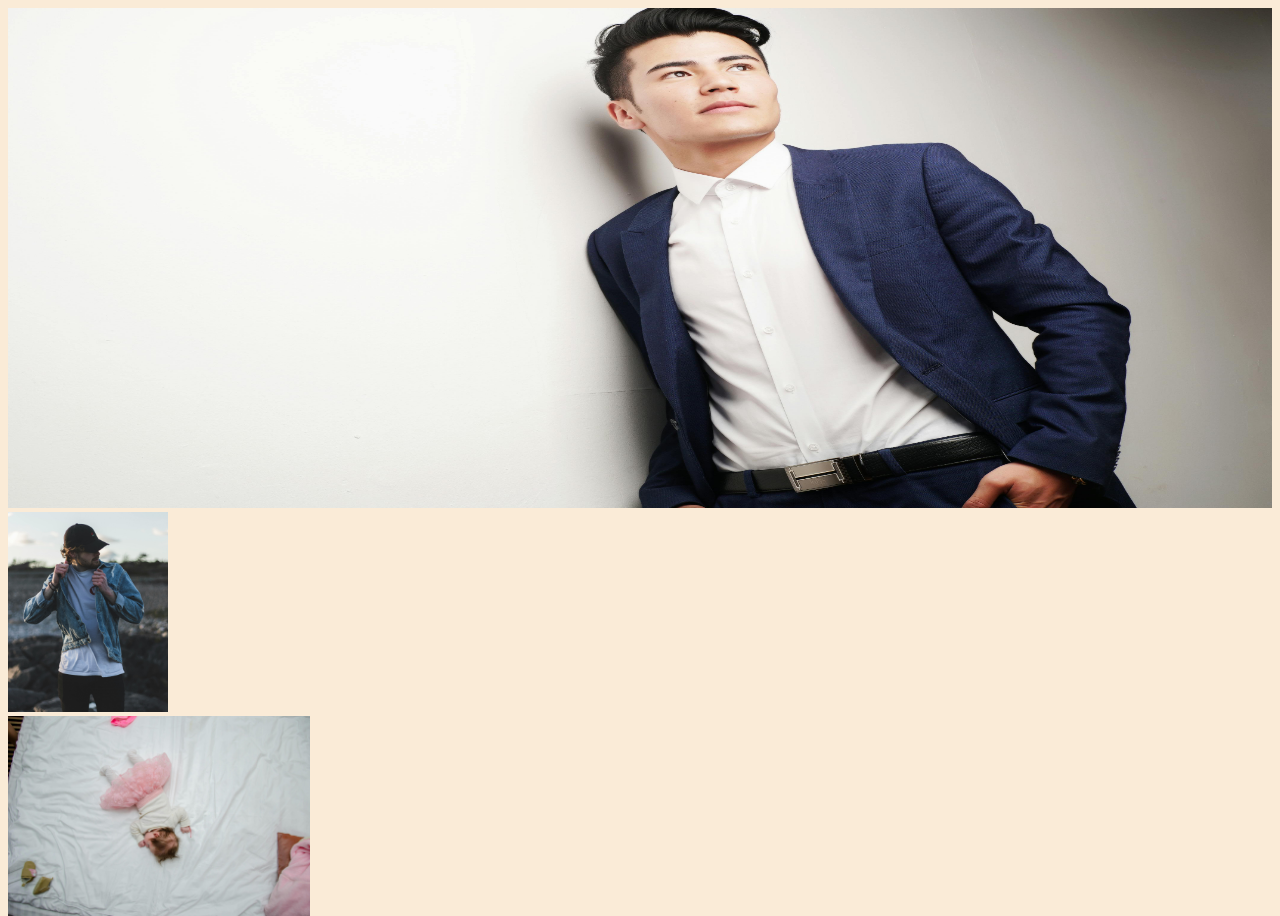
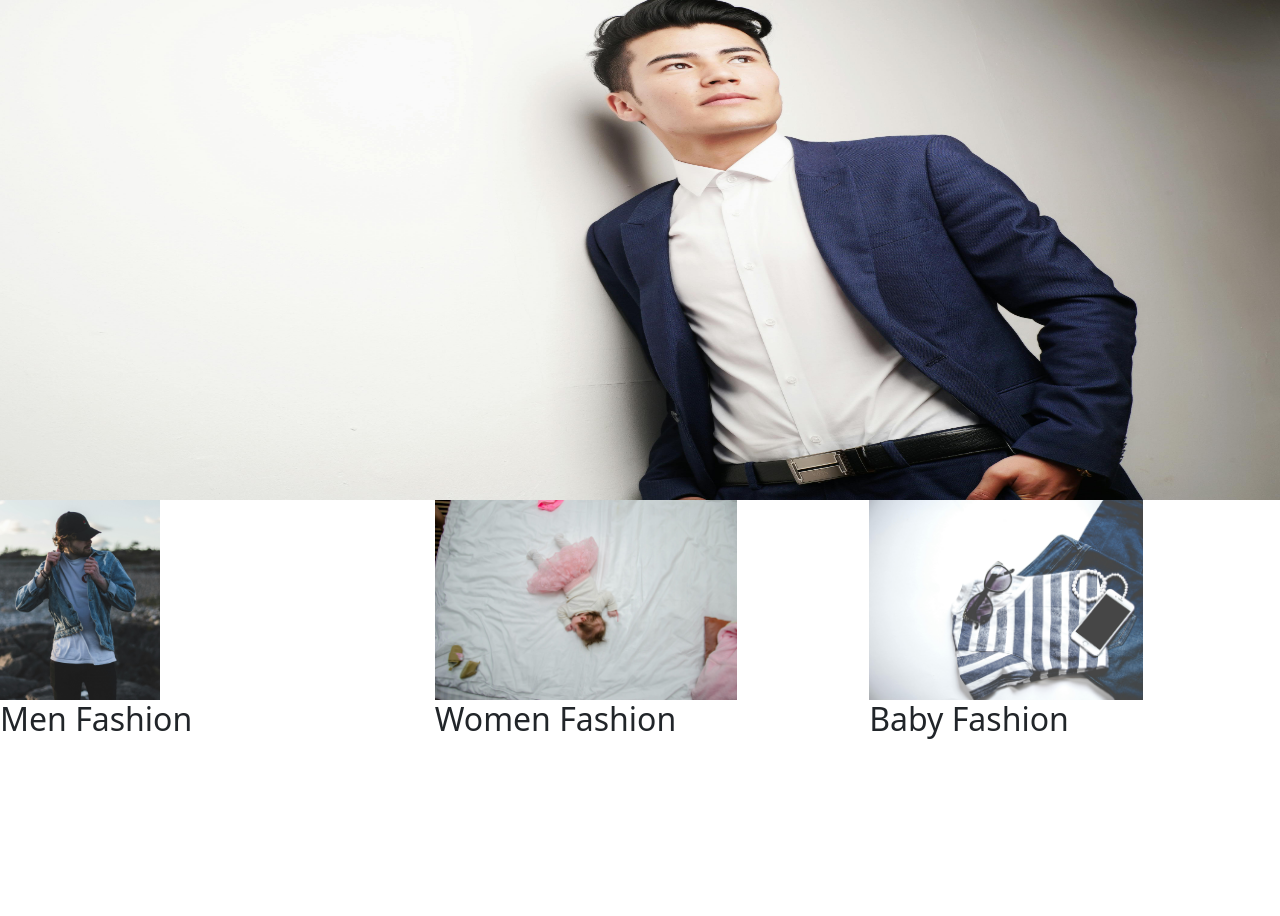
Before and after one commit to Ajaykumar5757/Landing-page, a plain HTML site: page index.html in a window 1280 px wide. Shown: the top 916 px of the page. After the commit the page ends 800 px from the top, so only its background shows below. Drawn offline with nearby package versions, Linux system fonts and the light colour scheme.

Commit message:
Update index.html

```diff
--- a/index.html
+++ b/index.html
@@ -5,27 +5,32 @@
     <meta name="viewport" content="width=device-width, initial-scale=1.0">
     <title>Landing page</title>
     <link rel="stylesheet" href="style/style.css">
+    <link href="https://cdn.jsdelivr.net/npm/bootstrap@5.3.3/dist/css/bootstrap.min.css" rel="stylesheet" integrity="sha384-QWTKZyjpPEjISv5WaRU9OFeRpok6YctnYmDr5pNlyT2bRjXh0JMhjY6hW+ALEwIH" crossorigin="anonymous">
+    <script src="https://cdn.jsdelivr.net/npm/bootstrap@5.3.3/dist/js/bootstrap.bundle.min.js" integrity="sha384-YvpcrYf0tY3lHB60NNkmXc5s9fDVZLESaAA55NDzOxhy9GkcIdslK1eN7N6jIeHz" crossorigin="anonymous"></script>
 </head>
 <body>
-    <header>
-
-    </header>
     <div class="main">
         <div class="row">
             <div class="col-12">
                 <img src="images/pic-main.jpg" alt="image-main">
+
             </div>
         </div>
+        <div class="mid">
         <div class="row">
             <div class="col-4">
                 <img src="images/pic1.jpg" alt="image1">
+                <h2>Men Fashion</h2>
             </div>
             <div class="col-4">
                 <img src="images/pic2.jpg" alt="image2">
+                <h2>Women Fashion</h2>
             </div>
             <div class="col-4">
                 <img src="images/pic3.jpg" alt="image3">
+                <h2>Baby Fashion</h2>
             </div>
+        </div>
         </div>
     </div>
 </body>
```
